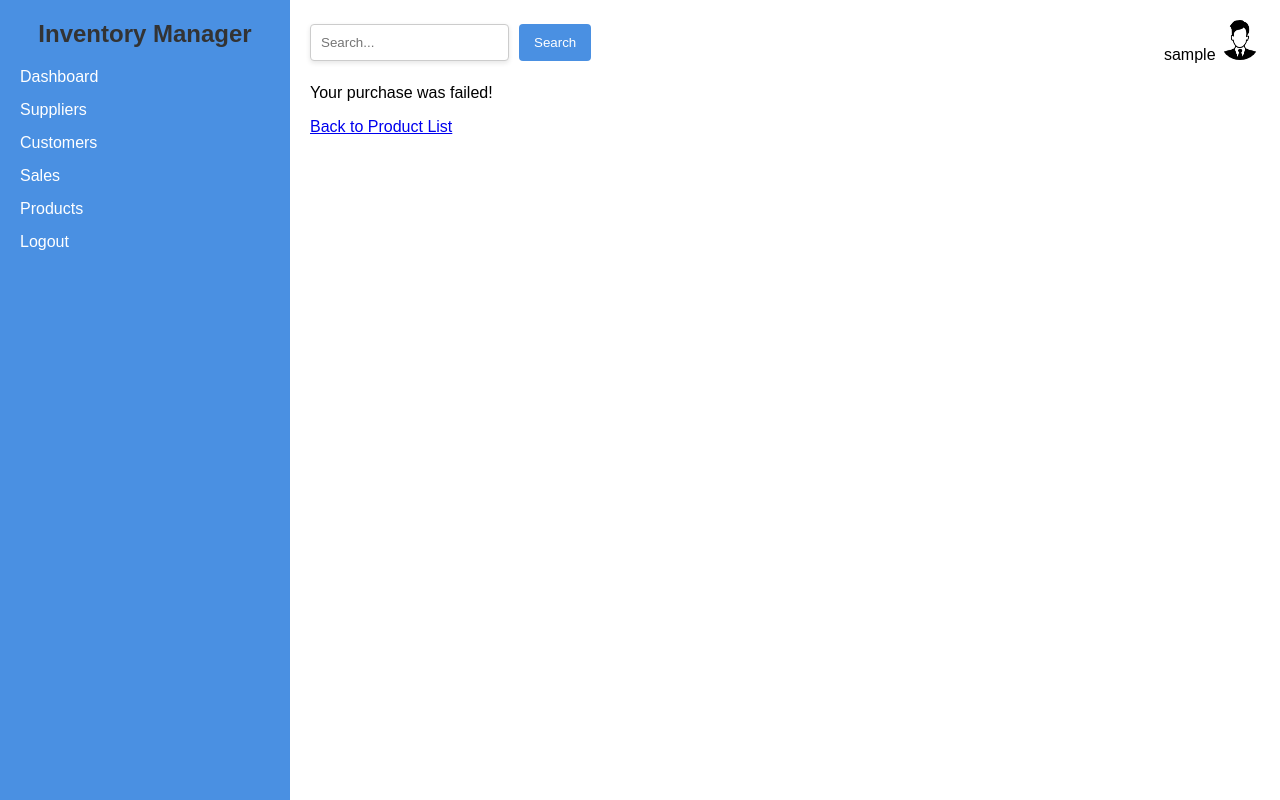
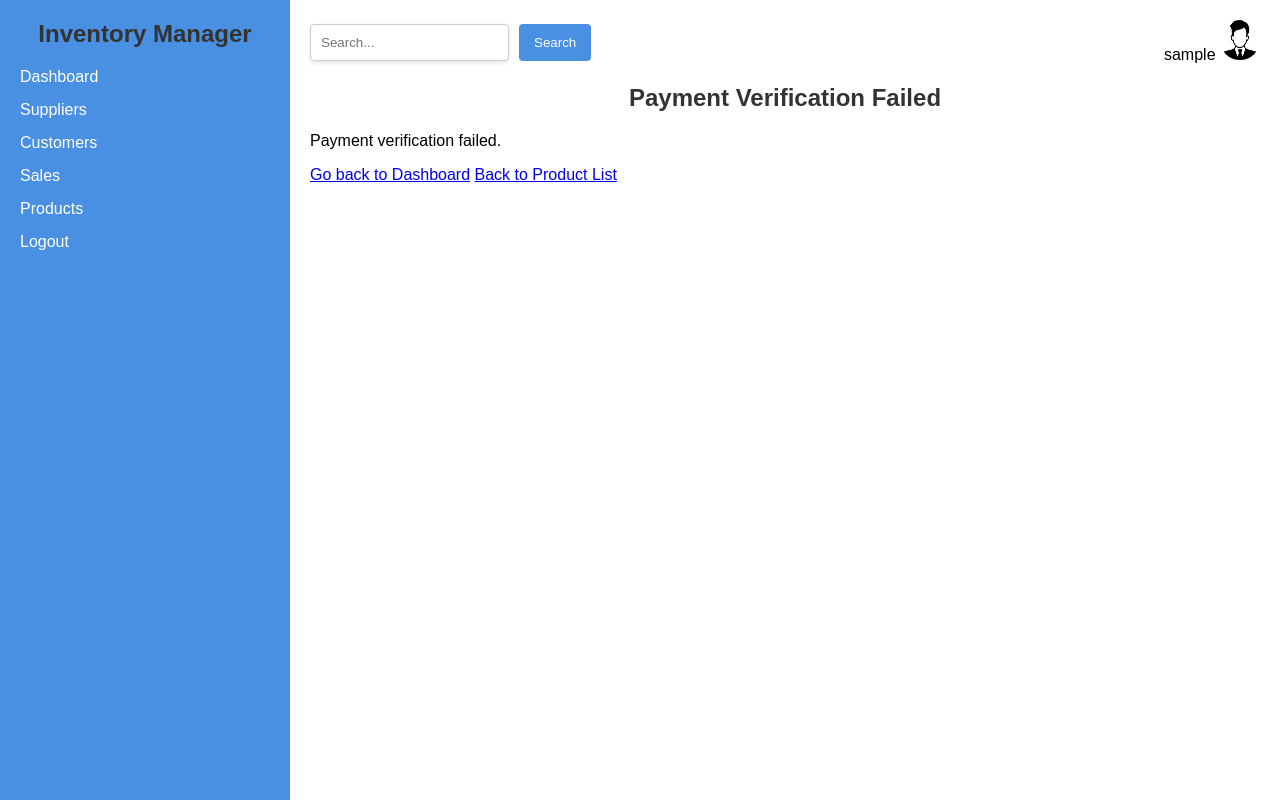
Before and after one commit to forte001/isms, a Django app: page /supplies/payment/callback/ in a window 1280 px wide. Run offline with Django 5.2, Linux system fonts and the light colour scheme; the visitor is signed in with stand-in values (Sample User, id 1); data that the repository does not hold is empty; parts of the project's set-up code (start-up, migrations or seed data) failed here and were passed over; some libraries are stand-ins or nearby versions.

Commit message:
Resolving payment callback issue (WIP)

```diff
--- a/isms/settings.py
+++ b/isms/settings.py
@@ -138,3 +138,5 @@ AUTH_USER_MODEL = 'supplies.Customer'
 
 PAYSTACK_SECRET_KEY = config('PAYSTACK_SECRET_KEY')
 PAYSTACK_PUBLIC_KEY = config('PAYSTACK_PUBLIC_KEY')
+
+ALLOWED_HOSTS = ['localhost', '127.0.0.1', '2957-102-91-71-139.ngrok-free.app']
--- a/supplies/templates/supplies/error.html
+++ b/supplies/templates/supplies/error.html
@@ -2,8 +2,9 @@
 {% load static %}
 <h2>Error</h2>
 {% block content %}
-
-<p>Your purchase was failed!</p>
+<h2>Payment Verification Failed</h2>
+<p>{{ message }}</p>
+<a href="{% url 'supplies:customer_dashboard' %}">Go back to Dashboard</a>
 <a href="{% url 'supplies:product_list'%}">Back to Product List</a>
 
 {% endblock %}
--- a/supplies/views.py
+++ b/supplies/views.py
@@ -292,7 +292,8 @@ class CreatePaymentView(View):
                 'metadata': {
                     'sales_reference': sales_reference_str  # To include sales_reference in metadata
                 },
-                'callback_url': 'http://localhost:8000/payment/callback/',
+                'callback_url': 'https://2957-102-91-71-139.ngrok-free.app/payment/callback/',
+
             }
         )
 
@@ -301,7 +302,7 @@ class CreatePaymentView(View):
             payment_url = response_data['data']['authorization_url']
             return redirect(payment_url)
 
-        return render(request, 'error.html', {'message': 'Payment initialization failed.'})
+        return render(request, 'supplies/error.html', {'message': 'Payment initialization failed.'})
 
 
 class PaymentCallbackView(View):
@@ -333,7 +334,7 @@ class PaymentCallbackView(View):
                 product.stock_quantity -= sale.quantity
                 product.save()
 
-            return render(request, 'supplies/success.html', {'sale': sale, 'product': product })
+            return render(request, 'supplies/success.html', {'sale': sale, 'product': product, 'message': 'Payment was successful!.' })
 
         return render(request, 'supplies/error.html', {'message': 'Payment verification failed.'})
 
@@ -457,16 +458,11 @@ class CustomerPurchaseDetailsView(View):
     def get(self, request):
         customer = request.user
 
-        # Debug: Check current user
-        print(f"Current User: {customer}")
-
         # Get all sales for the customer
         all_sales = Sale.objects.filter(customer=customer).select_related('product')
-        print(f"Total Sales: {all_sales.count()}")  # Total sales count for debugging
 
         # Filter for purchases where payment status is 'completed'
         purchases = all_sales.filter(payment__status='completed')
-        print(f"Completed Purchases: {purchases.count()}")  # Check how many completed purchases are found
 
         return render(request, self.template_name, {
             'purchases': purchases
```
Also changed, not shown: supplies/templates/supplies/success.html (+5 -2 lines).
